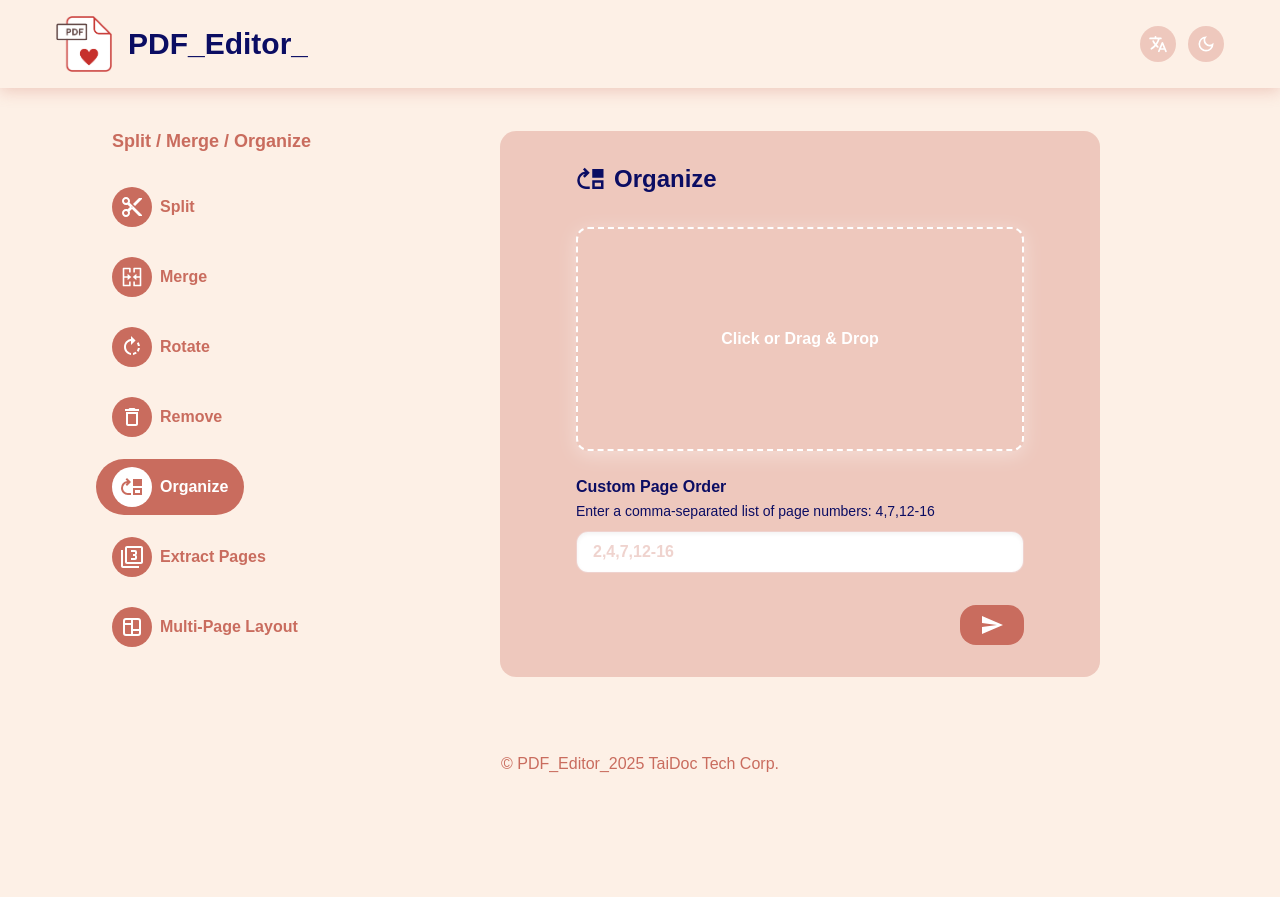
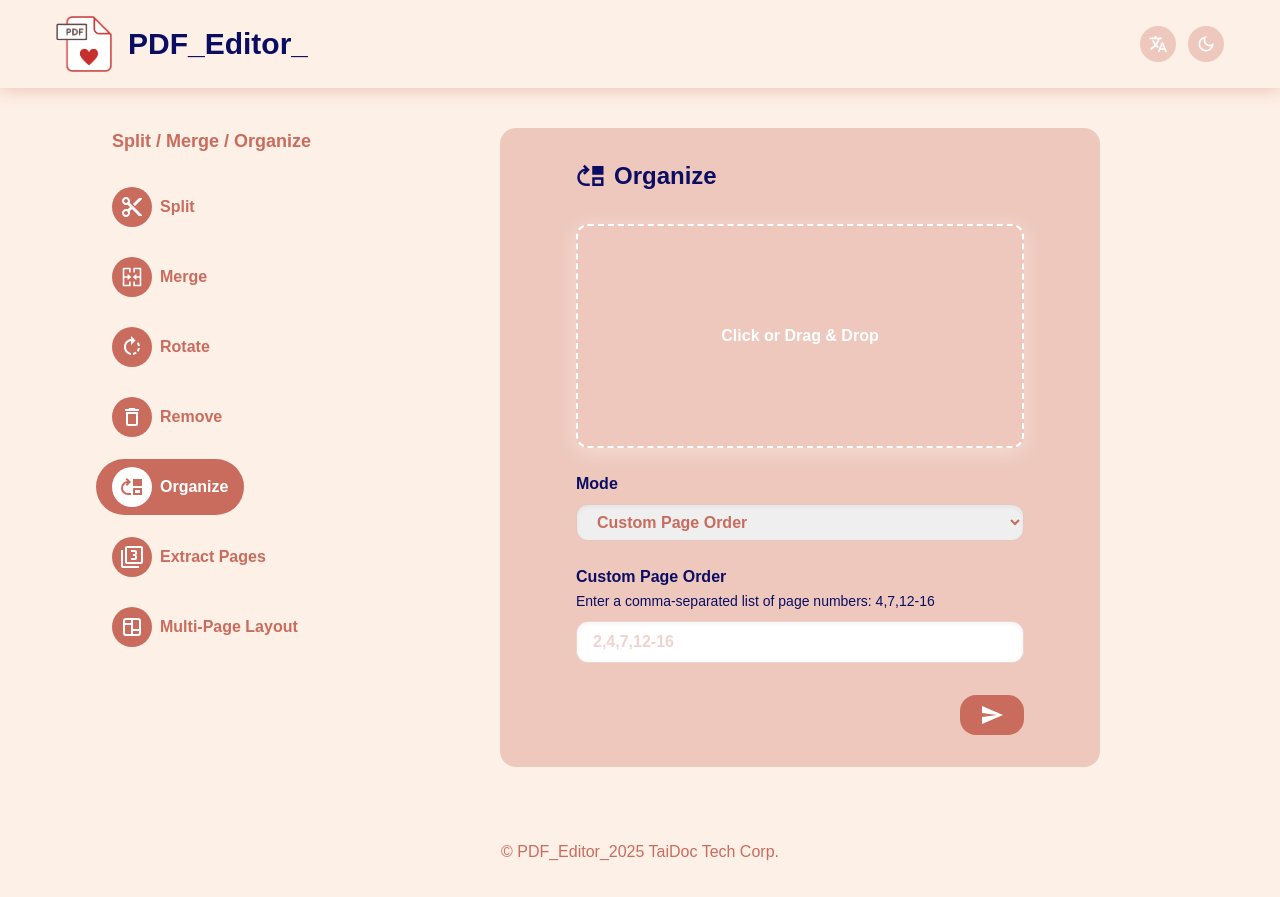
Before and after one commit to tli-gini/PDF_Editor_, a Next.js app: page /structure/organize in a window 1280 px wide. Before the commit the page ends 809 px from the top, so only its background shows below. Built offline with nearby package versions, Linux system fonts and the light colour scheme; a web font is replaced by a local one.

Commit message:
add mode dropdown in organize

```diff
--- a/app/(tools)/structure/organize/page.tsx
+++ b/app/(tools)/structure/organize/page.tsx
@@ -14,10 +14,31 @@ export default function OrganizePage() {
   const { t } = useI18n();
   const [files, setFiles] = useState<File[]>([]);
   const [pages, setPages] = useState("");
+  const [mode, setMode] = useState("custom");
   const [loading, setLoading] = useState(false);
 
+  const modeOptions = [
+    { value: "custom", label: t.tools.organize.modes.custom },
+    { value: "reverse", label: t.tools.organize.modes.reverse },
+    { value: "duplex", label: t.tools.organize.modes.duplex },
+    { value: "booklet", label: t.tools.organize.modes.booklet },
+    {
+      value: "side-stitch-booklet",
+      label: t.tools.organize.modes.sideStitchBooklet,
+    },
+    { value: "odd-even-split", label: t.tools.organize.modes.oddEvenSplit },
+    { value: "odd-even-merge", label: t.tools.organize.modes.oddEvenMerge },
+    { value: "duplicate", label: t.tools.organize.modes.duplicateAll },
+    { value: "remove-first", label: t.tools.organize.modes.removeFirst },
+    { value: "remove-last", label: t.tools.organize.modes.removeLast },
+    {
+      value: "remove-first-last",
+      label: t.tools.organize.modes.removeFirstLast,
+    },
+  ];
+
   const handleUpload = async () => {
-    if (files.length === 0 || !pages.trim()) {
+    if (files.length === 0 || (mode === "custom" && !pages.trim())) {
       alert("Please upload a PDF and specify pages to extract.");
       return;
     }
@@ -25,7 +46,8 @@ export default function OrganizePage() {
 
     const formData = new FormData();
     files.forEach((file) => formData.append("fileInput", file));
-    formData.append("pageNumbers", pages);
+    formData.append("mode", mode);
+    if (mode === "custom") formData.append("pageNumbers", pages);
 
     try {
       const res = await fetch("/api/organize", {
@@ -37,7 +59,6 @@ export default function OrganizePage() {
       const url = URL.createObjectURL(blob);
       const a = document.createElement("a");
       const originalName = files[0].name.replace(/\.pdf$/i, "");
-
       a.href = url;
       a.download = `${originalName}-organized.pdf`;
       a.click();
@@ -56,7 +77,29 @@ export default function OrganizePage() {
         label={t.tools.organize.label}
       />
       <DropzoneCard onFilesUpload={setFiles} />
-      <PageInput labelKey="organize" value={pages} onChange={setPages} />
+
+      {/* Mode Dropdown */}
+      <div className="w-full max-w-md mt-6 text-left">
+        <label className="block mb-2 text-base font-semibold text-secondary">
+          {t.tools.organize.modeLabel}
+        </label>
+        <select
+          value={mode}
+          onChange={(e) => setMode(e.target.value)}
+          className="w-full px-4 py-2 font-semibold border shadow-inner rounded-xl border-primary-light focus:outline-none focus:ring-2 focus:ring-primary text-primary dark:text-background"
+        >
+          {modeOptions.map((opt) => (
+            <option key={opt.value} value={opt.value}>
+              {opt.label}
+            </option>
+          ))}
+        </select>
+      </div>
+
+      {mode === "custom" && (
+        <PageInput labelKey="organize" value={pages} onChange={setPages} />
+      )}
+
       <SendButton onClick={handleUpload} loading={loading} />
     </ToolPageWrapper>
   );
--- a/locales/en.json
+++ b/locales/en.json
@@ -36,7 +36,21 @@
       "label": "Organize",
       "description": "Reorder or arrange PDF pages.",
       "inputLabel": "Custom Page Order",
-      "inputHint": "Enter a comma-separated list of page numbers: 4,7,12-16"
+      "inputHint": "Enter a comma-separated list of page numbers: 4,7,12-16",
+      "modeLabel": "Mode",
+      "modes": {
+        "custom": "Custom Page Order",
+        "reverse": "Reverse Order",
+        "duplex": "Duplex Sort",
+        "booklet": "Booklet Sort",
+        "sideStitchBooklet": "Side Stitch Booklet Sort",
+        "oddEvenSplit": "Odd-Even Split",
+        "oddEvenMerge": "Odd-Even Merge",
+        "duplicateAll": "Duplicate all pages",
+        "removeFirst": "Remove First",
+        "removeLast": "Remove Last",
+        "removeFirstLast": "Remove First and Last"
+      }
     },
     "rotate": {
       "label": "Rotate",
--- a/locales/zh.json
+++ b/locales/zh.json
@@ -36,7 +36,21 @@
       "label": "重新排列",
       "description": "重新排序 PDF 頁面。",
       "inputLabel": "輸入頁面排列順序",
-      "inputHint": "以英文逗號分隔，如：4,7,12-16"
+      "inputHint": "以英文逗號分隔，如：4,7,12-16",
+      "modeLabel": "Mode",
+      "modes": {
+        "custom": "Custom Page Order",
+        "reverse": "Reverse Order",
+        "duplex": "Duplex Sort",
+        "booklet": "Booklet Sort",
+        "sideStitchBooklet": "Side Stitch Booklet Sort",
+        "oddEvenSplit": "Odd-Even Split",
+        "oddEvenMerge": "Odd-Even Merge",
+        "duplicateAll": "Duplicate all pages",
+        "removeFirst": "Remove First",
+        "removeLast": "Remove Last",
+        "removeFirstLast": "Remove First and Last"
+      }
     },
     "rotate": {
       "label": "旋轉",
```
